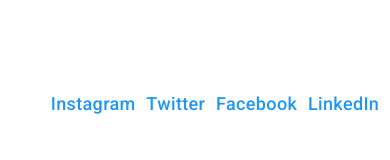
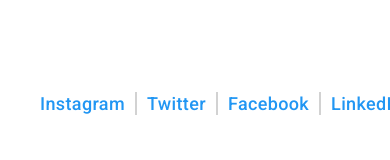
Before and after one commit to Ihor-ok/goit-markup-hw-08, a plain HTML site: page index.html in a window 390 px wide. Both pictures are taken after a click on the button 262 px from the left and 20 px from the top of the page. Shown: the part 681-841 px from the top of the page. Drawn offline with nearby package versions, Linux system fonts and the light colour scheme; files that its build step writes are made by us from their sources.

Commit message:
bugs fixed

```diff
--- a/index.html
+++ b/index.html
@@ -59,10 +59,10 @@
                     </li>
                 </ul>
                 <ul class="social-net-list list">
-                    <li class="item"><a href="#" class="social-net link">Instagram</a></li>
-                    <li class="item"><a href="#" class="social-net link">Twitter</a></li>
-                    <li class="item"><a href="#" class="social-net link">Facebook</a></li>
-                    <li class="item"><a href="#" class="social-net link">LinkedIn</a></li>
+                    <li class="social-item item"><a href="#" class="social-net link">Instagram</a></li>
+                    <li class="social-item item"><a href="#" class="social-net link">Twitter</a></li>
+                    <li class="social-item item"><a href="#" class="social-net link">Facebook</a></li>
+                    <li class="social-item item"><a href="#" class="social-net link">LinkedIn</a></li>
                 </ul>
                 </div>
             </div>
--- a/sass/layout/_header.scss
+++ b/sass/layout/_header.scss
@@ -5,6 +5,8 @@
   /* height: 80px; */
 
   position: relative;
+  padding-top: 16px;
+  padding-bottom: 16px;
 
   @media screen and (min-width: 768px) {
     padding-top: 21px;
@@ -379,7 +381,7 @@
 .social-net-list {
   @media screen and (max-width: 767px) {
     display: flex;
-    justify-content: space-evenly;
+
     padding-top: 64px;
     padding-left: 40px;
     padding-bottom: 48px;
@@ -390,15 +392,23 @@
   }
 }
 
-.social-net a {
+.social-item:not(:last-child)::after {
   @media screen and (max-width: 767px) {
-    margin-right: 20px;
-    color: #2196f3;
+    content: " ";
+    border: 1px solid rgba(33, 33, 33, 0.2);
+    transform: rotate(90deg);
+  }
+}
+
+.social-item:not(:first-child) {
+  @media screen and (max-width: 767px) {
+    margin-left: 10px;
   }
 }
 
 .social-net-list a {
   @media screen and (max-width: 767px) {
+    margin-right: 10px;
     color: #2196f3;
   }
 }
```
Also changed, not shown: css/main.css, css/main.min.css, 2 other files.
